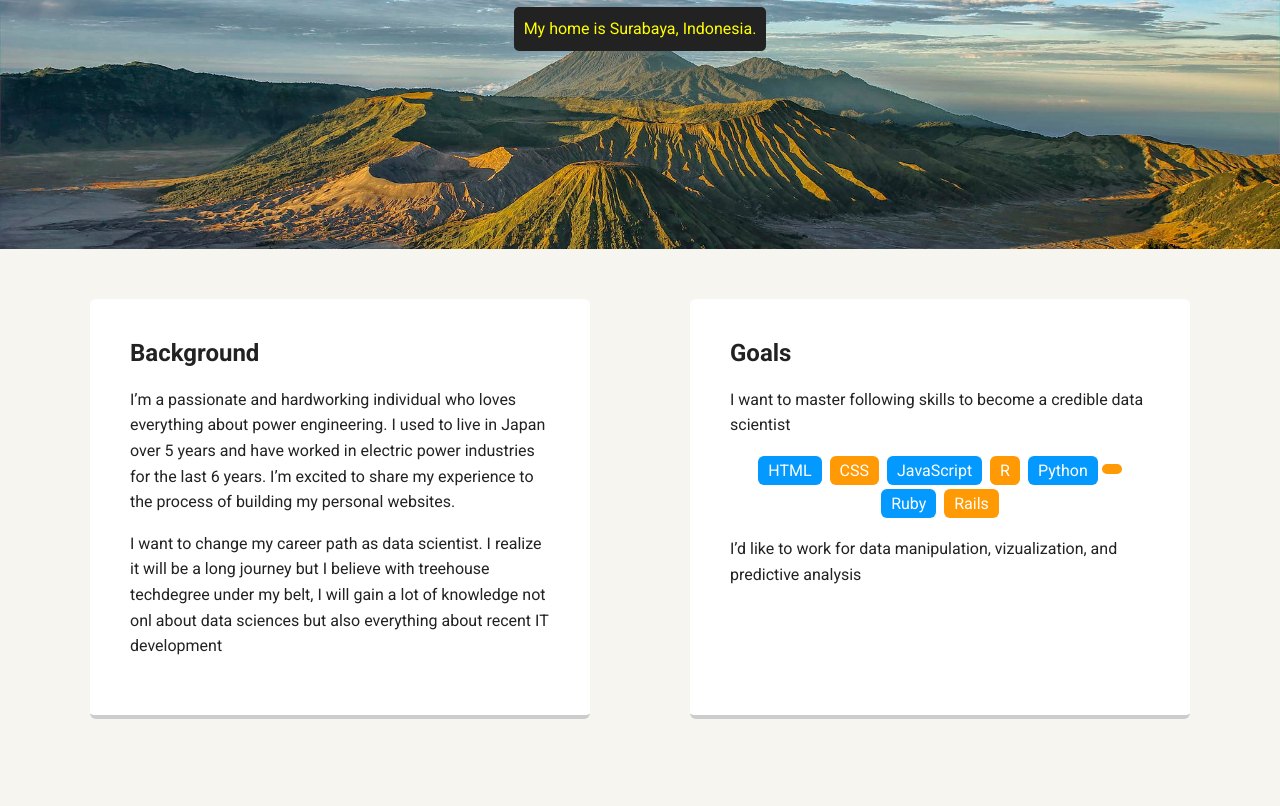
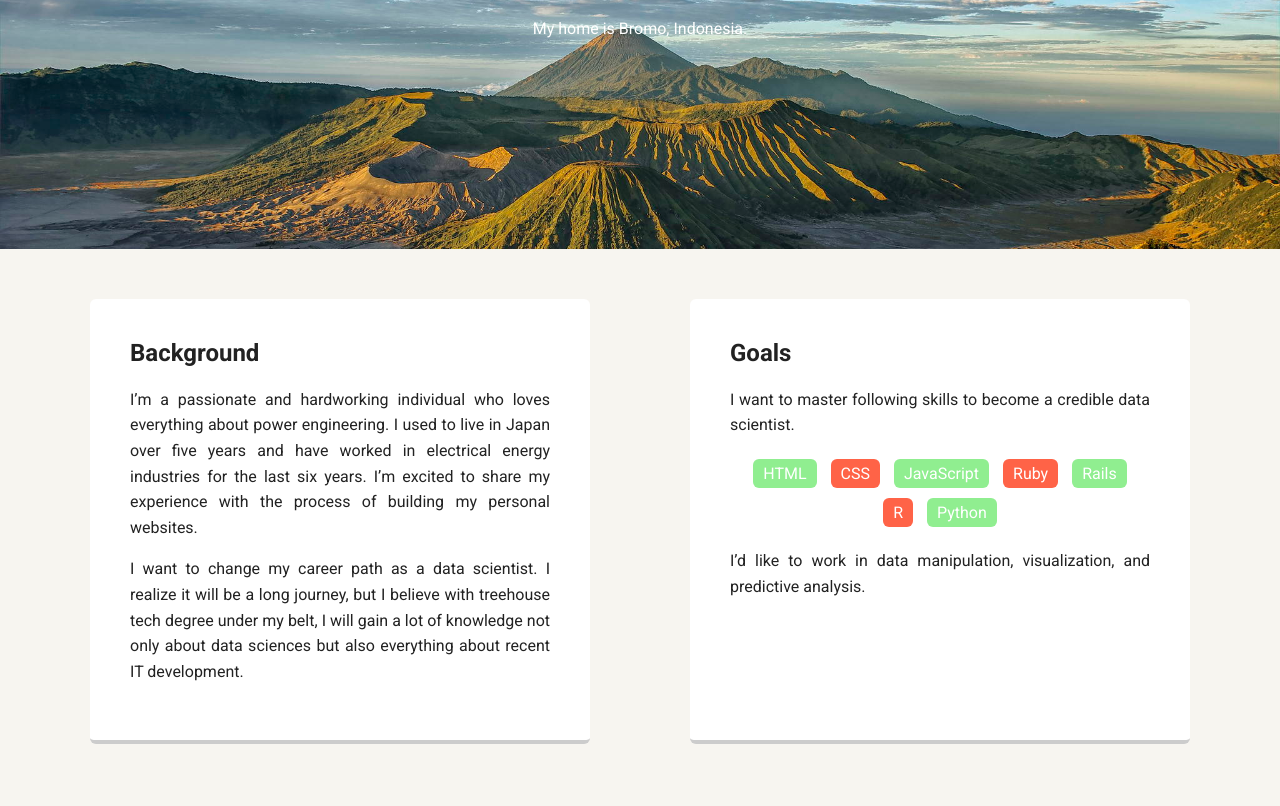
Before and after one commit to yakan/project1_portfolio, a plain HTML site: page index.html in a window 1280 px wide. Shown: the part 221-1027 px from the top of the page. Drawn offline with Linux system fonts and the light colour scheme; a web font is replaced by a local one.

Commit message:
Edited colors, links logo, and revised contents

```diff
--- a/index.html
+++ b/index.html
@@ -19,29 +19,29 @@
     <header>
       <img src="images/profile.png" alt="Picture of Musthofa Yakan" class="profile-image">
       <h1 class="tag name">Hello, I’m Yakan.</h1>
-      <p class="tag location">My home is Surabaya, Indonesia.</p>
+      <p class="tag location">My home is Bromo, Indonesia.</p>
     </header>
 
     <main class="flex">
       <div class="card">
         <h2>Background</h2>
-        <p>I’m a passionate and hardworking individual who loves everything about power engineering. I used to live in Japan over 5 years and have worked in electric power industries for the last 6 years. I’m excited to share my experience to the process of building my personal websites.</p>
-        <p>I want to change my career path as data scientist. I realize it will be a long journey but I believe with treehouse techdegree under my belt, I will gain a lot of knowledge not onl about data sciences but also everything about recent IT development</p>
+        <p>I’m a passionate and hardworking individual who loves everything about power engineering. I used to live in Japan over five years and have worked in electrical energy industries for the last six years. I’m excited to share my experience with the process of building my personal websites.</p>
+        <p>I want to change my career path as a data scientist. I realize it will be a long journey, but I believe with treehouse tech degree under my belt, I will gain a lot of knowledge not only about data sciences but also everything about recent IT development.</p>
       </div>
 
       <div class="card">
         <h2>Goals</h2>
-        <p>I want to master following skills to become a credible data scientist</p>
+        <p>I want to master following skills to become a credible data scientist.</p>
         <ul class="skills">
           <li>HTML</li>
           <li>CSS</li>
           <li>JavaScript</li>
-          <li>R</li>
-          <li>Python<li>
           <li>Ruby</li>
           <li>Rails</li>
-        </ul>
-        <p>I’d like to work for data manipulation, vizualization, and predictive analysis</p>
+          <li>R</li>
+          <li>Python</li>
+          </ul>
+        <p>I’d like to work in data manipulation, visualization, and predictive analysis.</p>
       </div>
 
     </main>
@@ -49,7 +49,6 @@
       <ul>
         <li><a href="http://twitter.com/fathiyakan" class="social twitter">Twitter</a></li>
         <li><a href="http://github.com/yakan" class="social github">Github</a></li>
-        <li><a href="http://www.kaggle.com/fyakan" class="social kaggle">Kaggle</a></li>
       </ul>
       <p class="copyright">&copy; 2017 Musthofa Yakan</p>
     </footer>
--- a/styles.css
+++ b/styles.css
@@ -77,7 +77,7 @@ header .profile-image:hover {
   transform: scale(1.2) rotate(5deg);
 }
 .tag {
-  background-color: #efefef;
+  background-color: #ddd239;
   color: black;
   padding: 10px;
   border-radius: 5px;
@@ -85,8 +85,8 @@ header .profile-image:hover {
   margin: 10px auto;
 }
 .location {
-  background-color: #222;
-  color: yellow;
+  background-color: transparent;
+  color: white;
 }
 .card {
   margin: 30px;
@@ -98,8 +98,13 @@ header .profile-image:hover {
   border-radius: 6px;
   transition: all .5s;
 }
+
+.card p {
+  text-align: justify;
+}
+
 .card:hover {
-  border-color: #ff99ff;
+  border-color: blue;
 }
 
 ul.skills {
@@ -110,14 +115,18 @@ ul.skills {
 .skills li {
   border-radius: 6px;
   display: inline-block;
-  background: #ff9904;
+  background: tomato;
   color: white;
   padding: 5px 10px;
-  margin: 2px;
+  margin: 5px;
+}
+
+.skills li:hover{
+  transform: scale(1.2);
 }
 
 .skills li:nth-child(odd) {
-  background: #0399ff;
+  background: lightgreen;
 }
 
 footer {
@@ -154,12 +163,11 @@ a.social {
 a.twitter {
   background-image: url(images/twitter.svg);
 }
-a.linkedin {
-  background-image: url(images/linkedin.svg);
-}
+
 a.github {
   background-image: url(images/github.svg);
 }
+
 a.social:hover {
   opacity: 1;
 }
```
